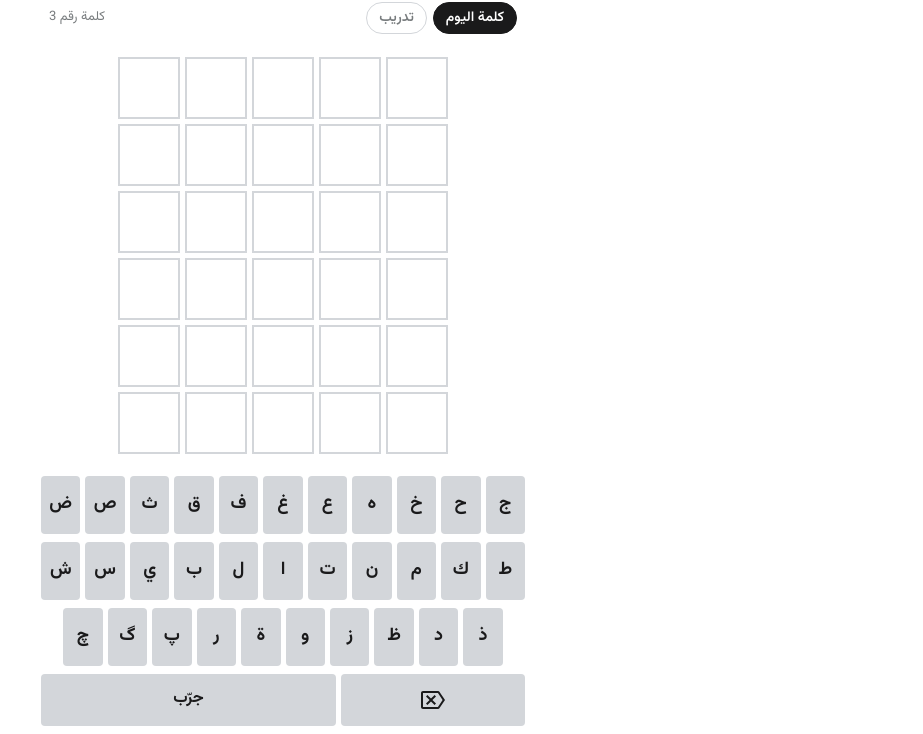
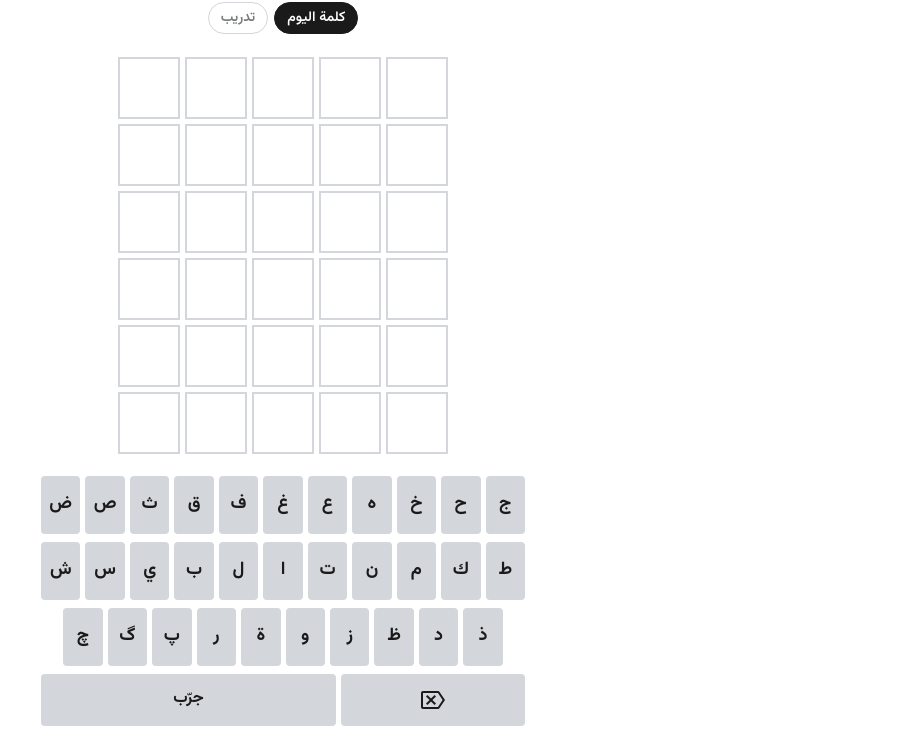
Before and after one commit to Ali-hayder-ab/shno-alkalima, a plain HTML site: page index.html in a window 1280 px wide. Shown: the part 66-800 px from the top of the page, without its empty margins (357-1280 px from the left). Drawn offline with Linux system fonts and the light colour scheme.

Commit message:
Remove the word number label
Co-Authored-By: Claude Opus 5.5 <noreply@anthropic.com>
Claude-Session: https://claude.ai/code/session_016pfJuso2a4xwyqqXFwWPCu

```diff
--- a/index.html
+++ b/index.html
@@ -124,7 +124,7 @@ h1 {
   max-width: 500px;
   margin: 0 auto;
   padding: 12px 16px 0;
-  display: flex; align-items: center; justify-content: space-between; gap: 12px;
+  display: flex; align-items: center; justify-content: center; gap: 12px;
 }
 .seg { display: inline-flex; gap: 6px; }
 .seg button {
@@ -341,9 +341,6 @@ dialog .btn { width: 100%; margin-top: 12px; }
     <div class="seg" role="group" aria-label="نوع اللعبة">
       <button type="button" id="mode-daily" aria-pressed="true">كلمة اليوم</button>
       <button type="button" id="mode-practice" aria-pressed="false">تدريب</button>
-    </div>
-    <div class="meta">
-      <span class="game-no" id="game-no"></span>
     </div>
   </div>
 
@@ -671,7 +668,6 @@ dialog .btn { width: 100%; margin-top: 12px; }
     const g = game();
     $("mode-daily").setAttribute("aria-pressed", String(mode === "daily"));
     $("mode-practice").setAttribute("aria-pressed", String(mode === "practice"));
-    $("game-no").textContent = mode === "daily" ? "كلمة رقم " + (g.day - EPOCH_DAY + 1) : "تدريب بدون حساب";
     keyboard.hidden = g.over;
     result.hidden = !g.over;
     if (g.over) {
```
